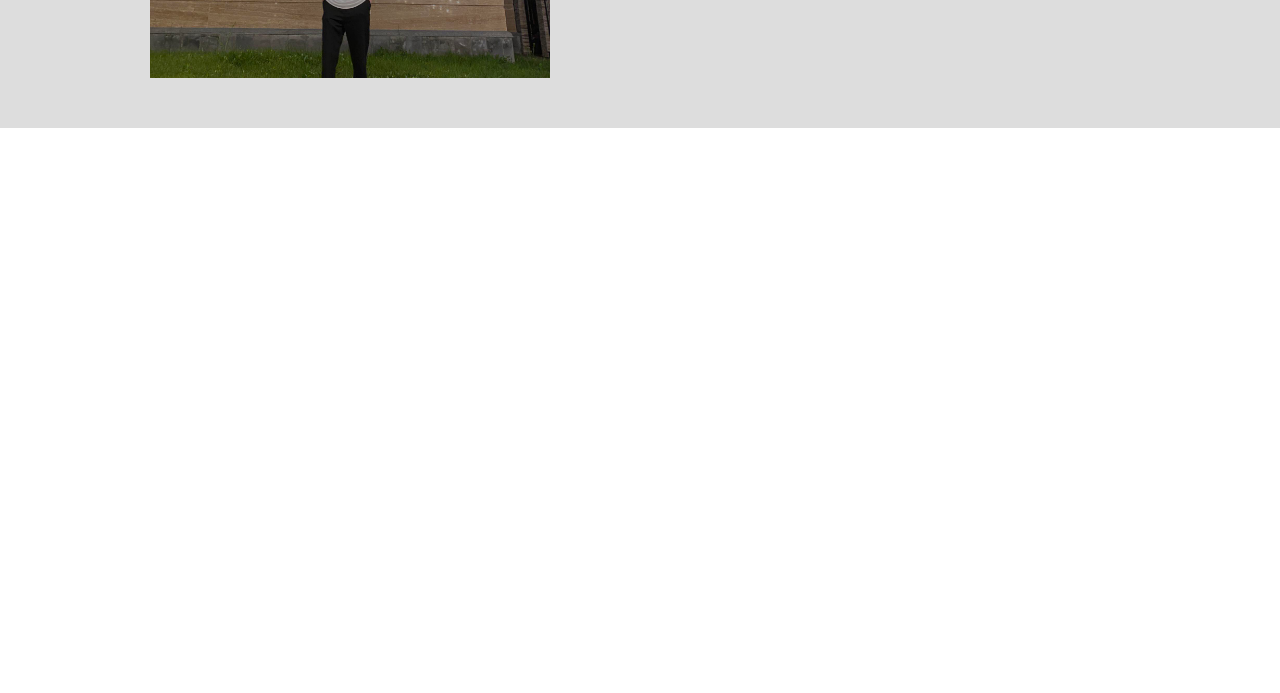
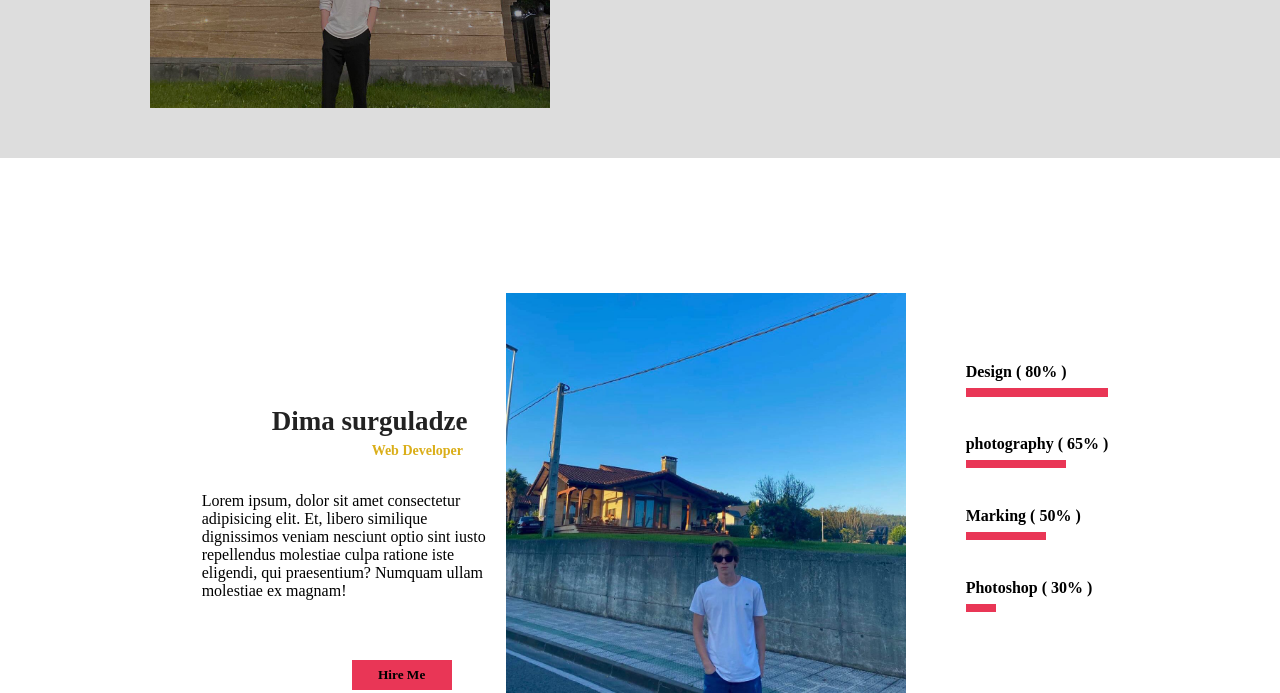
Before and after one commit to Dima121880/-, a plain HTML site: page index.html in a window 1280 px wide. Shown: the part 422-1115 px from the top of the page. Before the commit the page ends 800 px from the top, so only its background shows below. Drawn offline with Linux system fonts and the light colour scheme.

Commit message:
add section-two and styles

```diff
--- a/css/style.css
+++ b/css/style.css
@@ -19,20 +19,22 @@
 }
 
 .heddiv > h1 {
-  margin-top: 5px;
+  margin-top: 30px;
   margin-left: 5px;
   max-width: 103px;
   max-height: 56px;
+  padding-left: 30px;
 }
 
 .heddiv > a {
-  margin-top: 20px;
+  margin-top: 50px;
   max-width: 227px;
   max-height: 60px;
   text-align: left;
   letter-spacing: 1.3px;
   color: #373737;
   opacity: 1;
+  padding-right: 30px;
 }
 
 .h6div {
@@ -45,6 +47,7 @@
   letter-spacing: 0px;
   color: #b3b3b3;
   opacity: 1;
+  padding-left: 30px;
 }
 
 .image1 > img {
@@ -82,21 +85,89 @@ ul {
   transform: translateX(-330px);
 }
 
-@media (max-width: 1024px) {
-  .section-one {
-    max-width: 1024px;
-    max-height: 400px;
-  }
-  .image1 > img {
-    max-width: 200px;
-    max-height: 200px;
-    width: 100%;
-    /* transform: translateX(-60%); */
-  }
-  .image1 {
-    transform: translateX(-40%);
-  }
-  .image1 > .li2 {
-    font-size: 6px;
-  }
+.section-two {
+  display: flex;
+  margin-top: 135px;
+  justify-content: center;
+  align-items: center;
 }
+
+.section-two > img {
+  max-width: 400px;
+  max-height: 400px;
+  background-color: #555555;
+}
+
+.section-two > div h1 {
+  color: #222222;
+  max-width: 196px;
+  max-height: 53px;
+  font-size: 27px;
+  margin-left: 100px;
+  margin-top: 110px;
+  margin-bottom: 6px;
+}
+.section-two > div h6 {
+  color: #daae19;
+  max-width: 106px;
+  max-height: 18px;
+  font-size: 14px;
+  margin-left: 200px;
+}
+.section-two > div p {
+  max-width: 334px;
+  max-height: 149px;
+  padding-left: 30px;
+  margin-top: 33px;
+}
+
+div > .h5 {
+  background-color: #e93656;
+  max-width: 100px;
+  height: 30px;
+  display: flex;
+  justify-content: center;
+  align-items: center;
+  margin-left: 180px;
+  margin-top: 60px;
+}
+
+.section-two > .h4 {
+  display: grid;
+  gap: 27px;
+  margin-left: 60px;
+}
+
+.h4 > .line {
+  max-width: 256px;
+  max-height: 9px;
+  background-color: #e93656;
+  margin-top: -20px;
+}
+.h4 > .linee {
+  max-width: 100px;
+  max-height: 8px;
+
+  background-color: #e93656;
+  margin-top: -20px;
+}
+.h4 > .lineee {
+  max-width: 80px;
+  max-height: 8px;
+
+  background-color: #e93656;
+  margin-top: -20px;
+}
+.h4 > .lineeee {
+  max-width: 30px;
+  max-height: 8px;
+
+  background-color: #e93656;
+  margin-top: -20px;
+}
+/* .h4 > .short {
+  max-width: 56px;
+  max-height: 9px;
+  background-color: #e93656;
+  margin-top: -20px;
+} */
--- a/index.html
+++ b/index.html
@@ -37,5 +37,31 @@
         </div>
       </div>
     </section>
+    <section class="section-two">
+      <div>
+        <h1>Dima surguladze</h1>
+        <h6>Web Developer</h6>
+        <p>
+          Lorem ipsum, dolor sit amet consectetur adipisicing elit. Et, libero
+          similique dignissimos veniam nesciunt optio sint iusto repellendus
+          molestiae culpa ratione iste eligendi, qui praesentium? Numquam ullam
+          molestiae ex magnam!
+        </p>
+        <div class="h5">
+          <h5>Hire Me</h5>
+        </div>
+      </div>
+      <img src="img/image2.jpg" alt="image2" />
+      <div class="h4">
+        <h4>Design ( 80% )</h4>
+        <div class="line"></div>
+        <h4>photography ( 65% )</h4>
+        <div class="linee"></div>
+        <h4>Marking ( 50% )</h4>
+        <div class="lineee"></div>
+        <h4>Photoshop ( 30% )</h4>
+        <div class="lineeee"></div>
+      </div>
+    </section>
   </body>
 </html>
```
